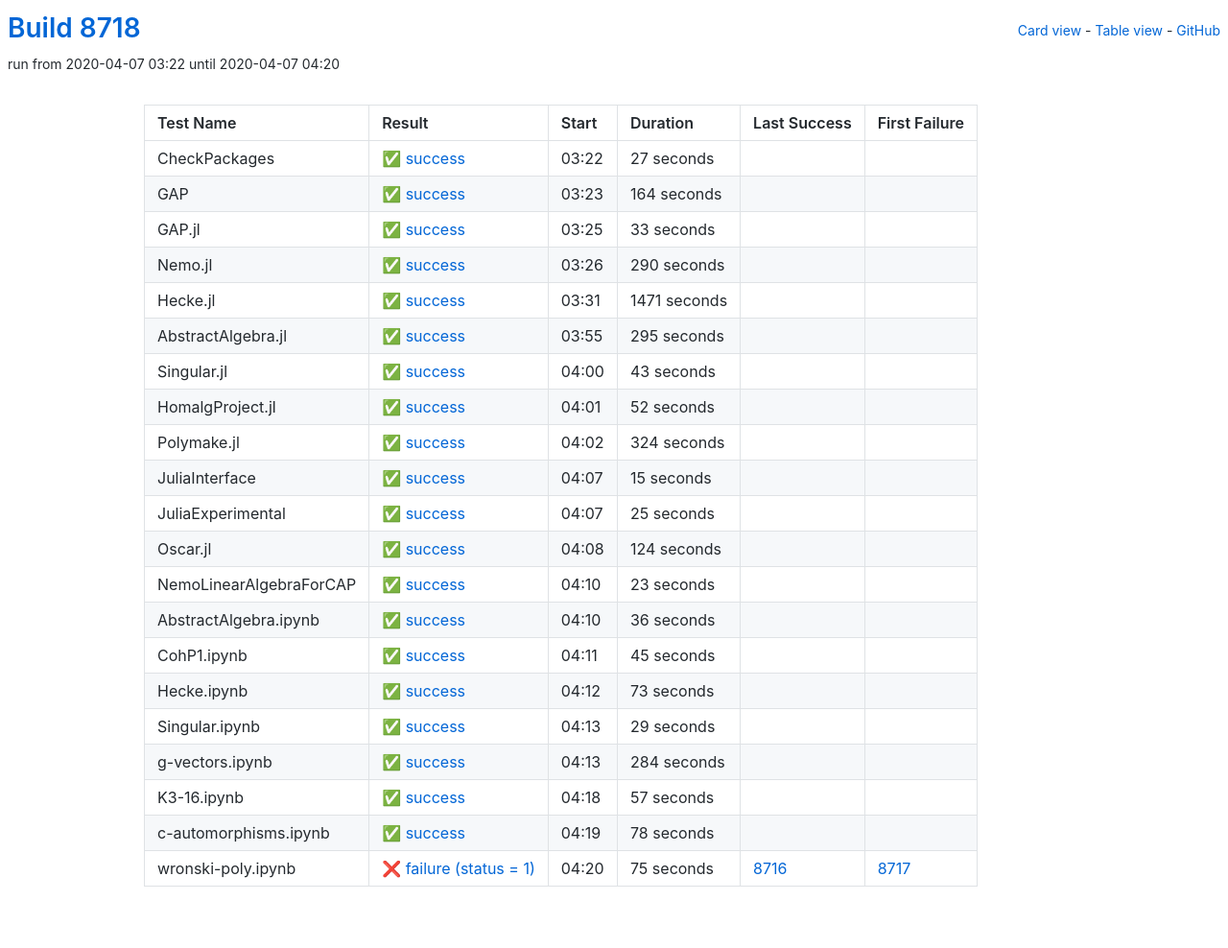
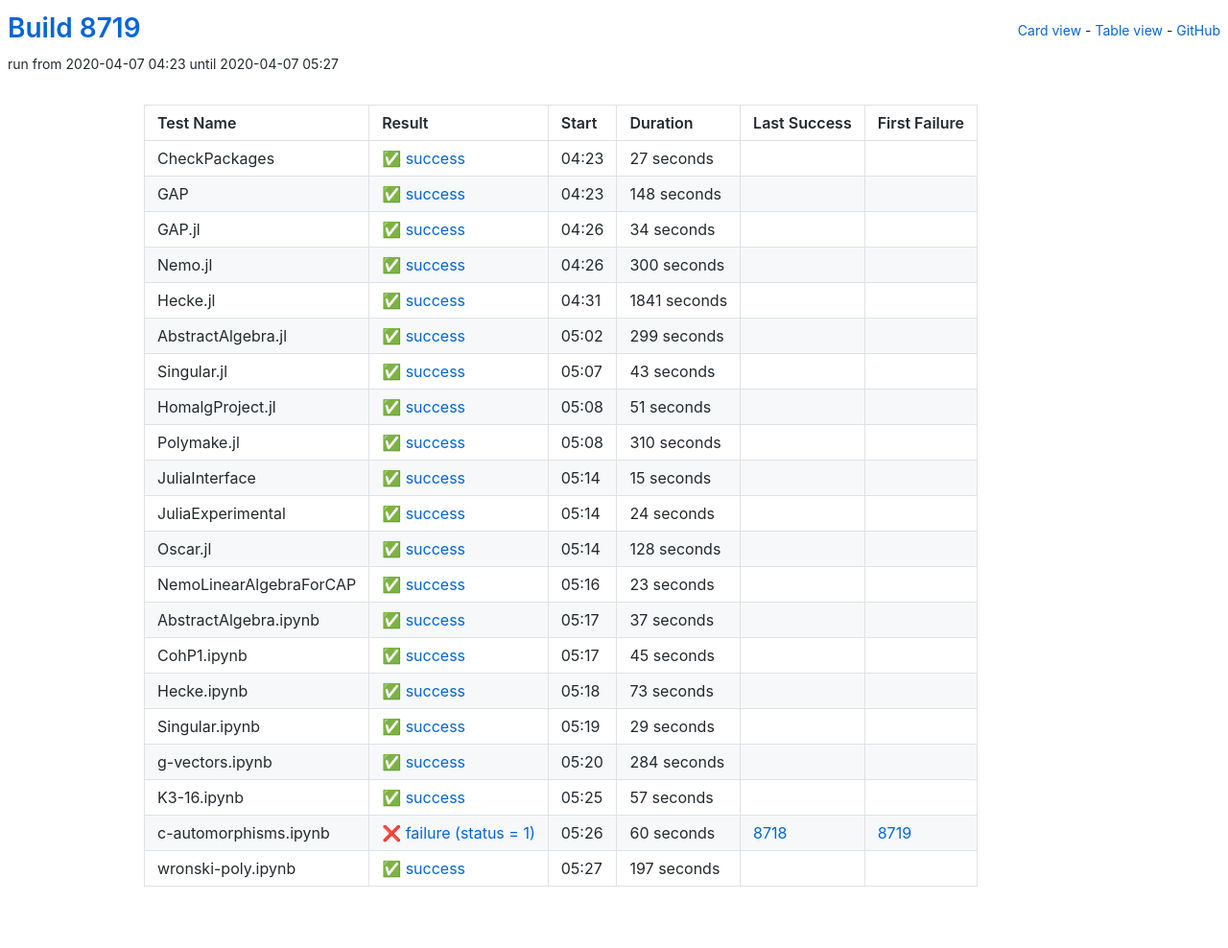
Before and after one commit to oscar-system/oscar-ci-status, a Jekyll site: the page built from table.html, in a window 1280 px wide. Shown: the whole page at 96% size. Built offline with Jekyll 4.4.1, drawn with Linux system fonts in a browser that asks for light colours.

Commit message:
Build 8719

```diff
--- a/_data/ci.yml
+++ b/_data/ci.yml
@@ -1,5 +1,5 @@
-build: 8718
-build_url: https://oscarci.mathematik.uni-kl.de/job/oscar/8718/
+build: 8719
+build_url: https://oscarci.mathematik.uni-kl.de/job/oscar/8719/
 job: oscar
 tests:
 - duration: 27
@@ -8,64 +8,64 @@ tests:
   first_failure_url: null
   last_success: false
   last_success_url: null
-  log: https://oscarci.mathematik.uni-kl.de/job/oscar/8718/artifact/logs/build-8718/CheckPackages.log
+  log: https://oscarci.mathematik.uni-kl.de/job/oscar/8719/artifact/logs/build-8719/CheckPackages.log
   name: CheckPackages
-  start: 2020-04-07 03:22
+  start: 2020-04-07 04:23
   status: success
   success: true
-- duration: 164
+- duration: 148
   exitcode: 0
   first_failure: false
   first_failure_url: null
   last_success: false
   last_success_url: null
-  log: https://oscarci.mathematik.uni-kl.de/job/oscar/8718/artifact/logs/build-8718/GAP.log
+  log: https://oscarci.mathematik.uni-kl.de/job/oscar/8719/artifact/logs/build-8719/GAP.log
   name: GAP
-  start: 2020-04-07 03:23
+  start: 2020-04-07 04:23
   status: success
   success: true
-- duration: 33
+- duration: 34
   exitcode: 0
   first_failure: false
   first_failure_url: null
   last_success: false
   last_success_url: null
-  log: https://oscarci.mathematik.uni-kl.de/job/oscar/8718/artifact/logs/build-8718/GAP.jl.log
+  log: https://oscarci.mathematik.uni-kl.de/job/oscar/8719/artifact/logs/build-8719/GAP.jl.log
   name: GAP.jl
-  start: 2020-04-07 03:25
+  start: 2020-04-07 04:26
   status: success
   success: true
-- duration: 290
+- duration: 300
   exitcode: 0
   first_failure: false
   first_failure_url: null
   last_success: false
   last_success_url: null
-  log: https://oscarci.mathematik.uni-kl.de/job/oscar/8718/artifact/logs/build-8718/Nemo.jl.log
+  log: https://oscarci.mathematik.uni-kl.de/job/oscar/8719/artifact/logs/build-8719/Nemo.jl.log
   name: Nemo.jl
-  start: 2020-04-07 03:26
+  start: 2020-04-07 04:26
   status: success
   success: true
-- duration: 1471
+- duration: 1841
   exitcode: 0
   first_failure: false
   first_failure_url: null
   last_success: false
   last_success_url: null
-  log: https://oscarci.mathematik.uni-kl.de/job/oscar/8718/artifact/logs/build-8718/Hecke.jl.log
+  log: https://oscarci.mathematik.uni-kl.de/job/oscar/8719/artifact/logs/build-8719/Hecke.jl.log
   name: Hecke.jl
-  start: 2020-04-07 03:31
+  start: 2020-04-07 04:31
   status: success
   success: true
-- duration: 295
+- duration: 299
   exitcode: 0
   first_failure: false
   first_failure_url: null
   last_success: false
   last_success_url: null
-  log: https://oscarci.mathematik.uni-kl.de/job/oscar/8718/artifact/logs/build-8718/AbstractAlgebra.jl.log
+  log: https://oscarci.mathematik.uni-kl.de/job/oscar/8719/artifact/logs/build-8719/AbstractAlgebra.jl.log
   name: AbstractAlgebra.jl
-  start: 2020-04-07 03:55
+  start: 2020-04-07 05:02
   status: success
   success: true
 - duration: 43
@@ -74,31 +74,31 @@ tests:
   first_failure_url: null
   last_success: false
   last_success_url: null
-  log: https://oscarci.mathematik.uni-kl.de/job/oscar/8718/artifact/logs/build-8718/Singular.jl.log
+  log: https://oscarci.mathematik.uni-kl.de/job/oscar/8719/artifact/logs/build-8719/Singular.jl.log
   name: Singular.jl
-  start: 2020-04-07 04:00
+  start: 2020-04-07 05:07
   status: success
   success: true
-- duration: 52
+- duration: 51
   exitcode: 0
   first_failure: false
   first_failure_url: null
   last_success: false
   last_success_url: null
-  log: https://oscarci.mathematik.uni-kl.de/job/oscar/8718/artifact/logs/build-8718/HomalgProject.jl.log
+  log: https://oscarci.mathematik.uni-kl.de/job/oscar/8719/artifact/logs/build-8719/HomalgProject.jl.log
   name: HomalgProject.jl
-  start: 2020-04-07 04:01
+  start: 2020-04-07 05:08
   status: success
   success: true
-- duration: 324
+- duration: 310
   exitcode: 0
   first_failure: false
   first_failure_url: null
   last_success: false
   last_success_url: null
-  log: https://oscarci.mathematik.uni-kl.de/job/oscar/8718/artifact/logs/build-8718/Polymake.jl.log
+  log: https://oscarci.mathematik.uni-kl.de/job/oscar/8719/artifact/logs/build-8719/Polymake.jl.log
   name: Polymake.jl
-  start: 2020-04-07 04:02
+  start: 2020-04-07 05:08
   status: success
   success: true
 - duration: 15
@@ -107,31 +107,31 @@ tests:
   first_failure_url: null
   last_success: false
   last_success_url: null
-  log: https://oscarci.mathematik.uni-kl.de/job/oscar/8718/artifact/logs/build-8718/JuliaInterface.log
+  log: https://oscarci.mathematik.uni-kl.de/job/oscar/8719/artifact/logs/build-8719/JuliaInterface.log
   name: JuliaInterface
-  start: 2020-04-07 04:07
+  start: 2020-04-07 05:14
   status: success
   success: true
-- duration: 25
+- duration: 24
   exitcode: 0
   first_failure: false
   first_failure_url: null
   last_success: false
   last_success_url: null
-  log: https://oscarci.mathematik.uni-kl.de/job/oscar/8718/artifact/logs/build-8718/JuliaExperimental.log
+  log: https://oscarci.mathematik.uni-kl.de/job/oscar/8719/artifact/logs/build-8719/JuliaExperimental.log
   name: JuliaExperimental
-  start: 2020-04-07 04:07
+  start: 2020-04-07 05:14
   status: success
   success: true
-- duration: 124
+- duration: 128
   exitcode: 0
   first_failure: false
   first_failure_url: null
   last_success: false
   last_success_url: null
-  log: https://oscarci.mathematik.uni-kl.de/job/oscar/8718/artifact/logs/build-8718/Oscar.jl.log
+  log: https://oscarci.mathematik.uni-kl.de/job/oscar/8719/artifact/logs/build-8719/Oscar.jl.log
   name: Oscar.jl
-  start: 2020-04-07 04:08
+  start: 2020-04-07 05:14
   status: success
   success: true
 - duration: 23
@@ -140,20 +140,20 @@ tests:
   first_failure_url: null
   last_success: false
   last_success_url: null
-  log: https://oscarci.mathematik.uni-kl.de/job/oscar/8718/artifact/logs/build-8718/NemoLinearAlgebraForCAP.log
+  log: https://oscarci.mathematik.uni-kl.de/job/oscar/8719/artifact/logs/build-8719/NemoLinearAlgebraForCAP.log
   name: NemoLinearAlgebraForCAP
-  start: 2020-04-07 04:10
+  start: 2020-04-07 05:16
   status: success
   success: true
-- duration: 36
+- duration: 37
   exitcode: 0
   first_failure: false
   first_failure_url: null
   last_success: false
   last_success_url: null
-  log: https://oscarci.mathematik.uni-kl.de/job/oscar/8718/artifact/logs/build-8718/AbstractAlgebra.ipynb.log
+  log: https://oscarci.mathematik.uni-kl.de/job/oscar/8719/artifact/logs/build-8719/AbstractAlgebra.ipynb.log
   name: AbstractAlgebra.ipynb
-  start: 2020-04-07 04:10
+  start: 2020-04-07 05:17
   status: success
   success: true
 - duration: 45
@@ -162,9 +162,9 @@ tests:
   first_failure_url: null
   last_success: false
   last_success_url: null
-  log: https://oscarci.mathematik.uni-kl.de/job/oscar/8718/artifact/logs/build-8718/CohP1.ipynb.log
+  log: https://oscarci.mathematik.uni-kl.de/job/oscar/8719/artifact/logs/build-8719/CohP1.ipynb.log
   name: CohP1.ipynb
-  start: 2020-04-07 04:11
+  start: 2020-04-07 05:17
   status: success
   success: true
 - duration: 73
@@ -173,9 +173,9 @@ tests:
   first_failure_url: null
   last_success: false
   last_success_url: null
-  log: https://oscarci.mathematik.uni-kl.de/job/oscar/8718/artifact/logs/build-8718/Hecke.ipynb.log
+  log: https://oscarci.mathematik.uni-kl.de/job/oscar/8719/artifact/logs/build-8719/Hecke.ipynb.log
   name: Hecke.ipynb
-  start: 2020-04-07 04:12
+  start: 2020-04-07 05:18
   status: success
   success: true
 - duration: 29
@@ -184,9 +184,9 @@ tests:
   first_failure_url: null
   last_success: false
   last_success_url: null
-  log: https://oscarci.mathematik.uni-kl.de/job/oscar/8718/artifact/logs/build-8718/Singular.ipynb.log
+  log: https://oscarci.mathematik.uni-kl.de/job/oscar/8719/artifact/logs/build-8719/Singular.ipynb.log
   name: Singular.ipynb
-  start: 2020-04-07 04:13
+  start: 2020-04-07 05:19
   status: success
   success: true
 - duration: 284
@@ -195,9 +195,9 @@ tests:
   first_failure_url: null
   last_success: false
   last_success_url: null
-  log: https://oscarci.mathematik.uni-kl.de/job/oscar/8718/artifact/logs/build-8718/g-vectors.ipynb.log
+  log: https://oscarci.mathematik.uni-kl.de/job/oscar/8719/artifact/logs/build-8719/g-vectors.ipynb.log
   name: g-vectors.ipynb
-  start: 2020-04-07 04:13
+  start: 2020-04-07 05:20
   status: success
   success: true
 - duration: 57
@@ -206,30 +206,30 @@ tests:
   first_failure_url: null
   last_success: false
   last_success_url: null
-  log: https://oscarci.mathematik.uni-kl.de/job/oscar/8718/artifact/logs/build-8718/K3-16.ipynb.log
+  log: https://oscarci.mathematik.uni-kl.de/job/oscar/8719/artifact/logs/build-8719/K3-16.ipynb.log
   name: K3-16.ipynb
-  start: 2020-04-07 04:18
+  start: 2020-04-07 05:25
   status: success
   success: true
-- duration: 78
+- duration: 60
+  exitcode: 1
+  first_failure: 8719
+  first_failure_url: https://oscarci.mathematik.uni-kl.de/job/oscar/8719/
+  last_success: 8718
+  last_success_url: https://oscarci.mathematik.uni-kl.de/job/oscar/8718/
+  log: https://oscarci.mathematik.uni-kl.de/job/oscar/8719/artifact/logs/build-8719/c-automorphisms.ipynb.log
+  name: c-automorphisms.ipynb
+  start: 2020-04-07 05:26
+  status: failure
+  success: false
+- duration: 197
   exitcode: 0
   first_failure: false
   first_failure_url: null
   last_success: false
   last_success_url: null
-  log: https://oscarci.mathematik.uni-kl.de/job/oscar/8718/artifact/logs/build-8718/c-automorphisms.ipynb.log
-  name: c-automorphisms.ipynb
-  start: 2020-04-07 04:19
+  log: https://oscarci.mathematik.uni-kl.de/job/oscar/8719/artifact/logs/build-8719/wronski-poly.ipynb.log
+  name: wronski-poly.ipynb
+  start: 2020-04-07 05:27
   status: success
   success: true
-- duration: 75
-  exitcode: 1
-  first_failure: 8717
-  first_failure_url: https://oscarci.mathematik.uni-kl.de/job/oscar/8717/
-  last_success: 8716
-  last_success_url: https://oscarci.mathematik.uni-kl.de/job/oscar/8716/
-  log: https://oscarci.mathematik.uni-kl.de/job/oscar/8718/artifact/logs/build-8718/wronski-poly.ipynb.log
-  name: wronski-poly.ipynb
-  start: 2020-04-07 04:20
-  status: failure
-  success: false
```
Also changed, not shown: README.md.
